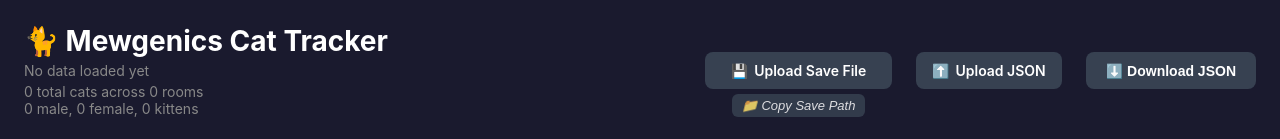
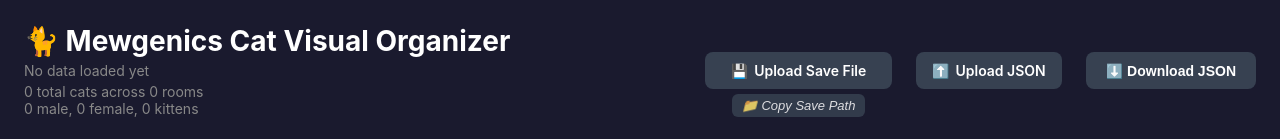
Before and after one commit to WybeBosch/mewgenics-cat-visualiser, a React (Vite) app: page / in a window 1280 px wide. Shown: the top 139 px of the page. Built offline with nearby package versions, Linux system fonts and the light colour scheme; no server answers.

Commit message:
fix: rename heading to match github repo

```diff
--- a/src/components/header/partials/Heading.jsx
+++ b/src/components/header/partials/Heading.jsx
@@ -32,7 +32,7 @@
 					margin: 0,
 				}}
 			>
-				{headingEmoji} Mewgenics Cat Tracker
+				{headingEmoji} Mewgenics Cat Visual Organizer
 			</h1>
 			<p style={{ color: '#888', margin: '4px 0 0', fontSize: 14 }}>
 				{dataTimeLineText}
```
